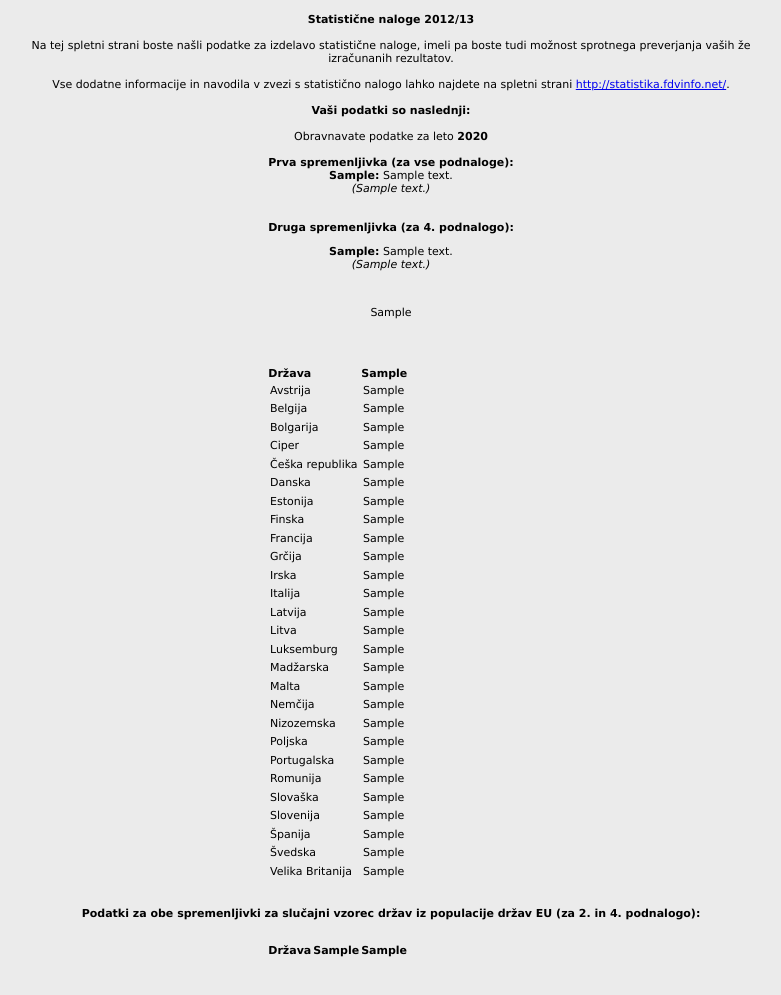
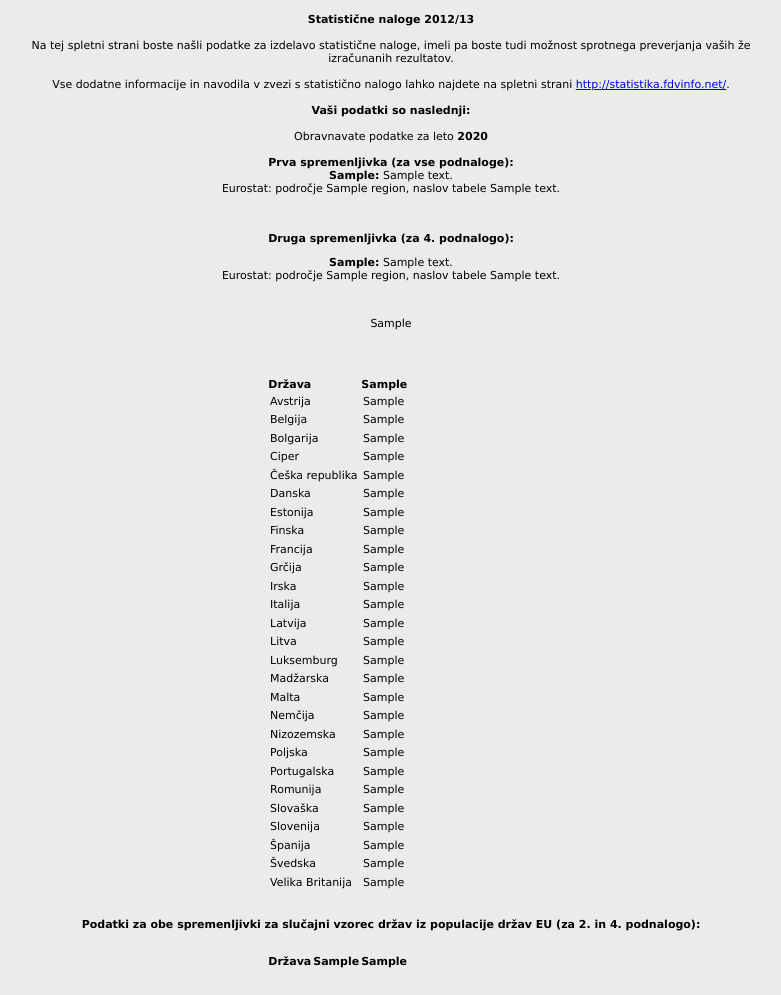
Before and after one commit to gandalfar/exam, a Django app: template exam/templates/exam/index.html in a window 1280 px wide. Shown: the part 157-1152 px from the top of the page, without its empty margins (249-1030 px from the left). Before the commit the page ends 1114 px from the top, so only its background shows below. Run offline with Django 3.2, Linux system fonts and the light colour scheme; the template is opened without the code that fills it: most values are stand-ins (such as "Sample title", 1, 10 or a date in 2020); parts of the project's set-up code (start-up, migrations or seed data) failed here and were passed over.

Commit message:
new output

```diff
--- a/exam/templates/exam/index.html
+++ b/exam/templates/exam/index.html
@@ -13,12 +13,12 @@ Obravnavate podatke za leto <b>{{ var1.year }}</b>
 <br /><br />
 <b>Prva spremenljivka (za vse podnaloge):</b>
 <br /><b>{{ var1 }}:</b> {{ var1.descs }} <br/>
-<i>({{ var1.desce  }})</i><br />
+Eurostat: področje {{ var1.region }}, naslov tabele {{ var1.desce  }}</p>
 
 <br /><br />
 <b>Druga spremenljivka (za 4. podnalogo):</b>
 <p><b>{{ var2  }}:</b> {{ var2.descs  }} <br/>
-<i>({{ var2.desce  }})</i></p>
+Eurostat: področje {{ var2.region }}, naslov tabele {{ var2.desce  }}</p>
 <br />
 <p>{% if var2.u1 %}{{ var2.u1 }}{% endif %}</p>
 <br />
--- a/exam/urls.py
+++ b/exam/urls.py
@@ -15,7 +15,7 @@ urlpatterns = patterns('',
      (r'^answer/remove/(?P<aid>[-\w]+)/$', 'exam.calc.views.remove_answer'),
 
      (r'^summary/$', 'exam.calc.views.summary'),
-     url(r'^import_data/$', 'exam.calc.views.import_data', name="import_data"),
+     # url(r'^import_data/$', 'exam.calc.views.import_data', name="import_data"),
 
      (r'^review/cikel/(?P<cikel>[-\w\s]+)/$', 'exam.calc.views.review'),
      (r'^review/student/(?P<username>[-\w]+)/$', 'exam.calc.views.review_student'),
```
